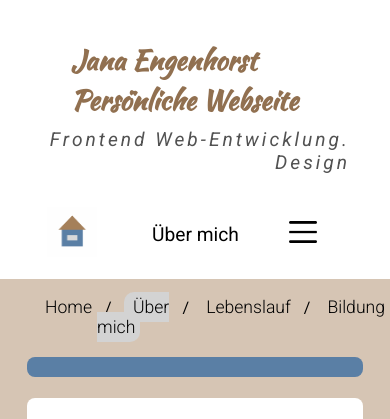
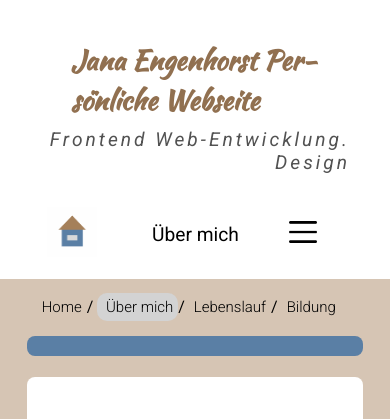
Before and after one commit to jana-rosegarden/personal-page-xhtml, a website with bundled scripts: page about.html in a window 390 px wide. Shown: the top 419 px of the page. Built offline with nearby package versions, Linux system fonts and the light colour scheme; a web font is replaced by a local one.

Commit message:
Silbentrenung und Nav Anpassung
In body-element Silbentrennung aktiviert. In Mobile seiten-nav - die Leiste bearbeitet wurde,  damit auf den schmalen Bildschirmen das besser ausgesehen wird.

```diff
--- a/style.css
+++ b/style.css
@@ -28,6 +28,7 @@ body {
     font-family: "Roboto", sans-serif;
     opacity: 0;
     animation: fadeIn 0.6s ease-in forwards;
+    hyphens: auto;
   }
 
 
@@ -94,10 +95,9 @@ a{
 }
 nav a{
     font-size: var(--20pxfontSize);
-    padding: clamp(5px, 0.7vw,10px);
+    padding: clamp(5px, 0.7vw, 10px);
     border: solid 2px white;
     border-radius: var(--10pxBorderRadius);
-
 }
 #header-div ul li a:hover{
     background-color: #e8eaed;
@@ -634,20 +634,21 @@ fieldset #submit-btn{
 
     /* SUB-SEITEN */
     #mobile-visual-nav{
-        display: inline-block;
-        margin-left: clamp(40px, 9.4vw, 45px);
+        display: block;
+        margin-left: clamp(35px, 9.4vw, 45px);
         margin-bottom: clamp(20px, 5vw, 22px);
+        width: 80%;
     }
     #mobile-visual-nav ul{
         display: flex;
     }
     #mobile-visual-nav ul a{
-        font-size: 1.1rem;
+        font-size: clamp(0.938rem, 3.8vw, 1.3rem);
         font-weight: 300;
         border: none;
     }
     #mobile-visual-nav ul li+li:before{
-        padding: clamp(8px, 1.9vw, 11px);
+
         content: "/\00a0";
     }
     .visual-nav-active-link{
@@ -659,7 +660,6 @@ fieldset #submit-btn{
         background: none;
         background-color: var(--lightBeige);
         height: fit-content;
-
     }
 
     #projekt-btn.subseiten-btn, #kontakt-div.mobile-subseiten-kontakt-div{
```
